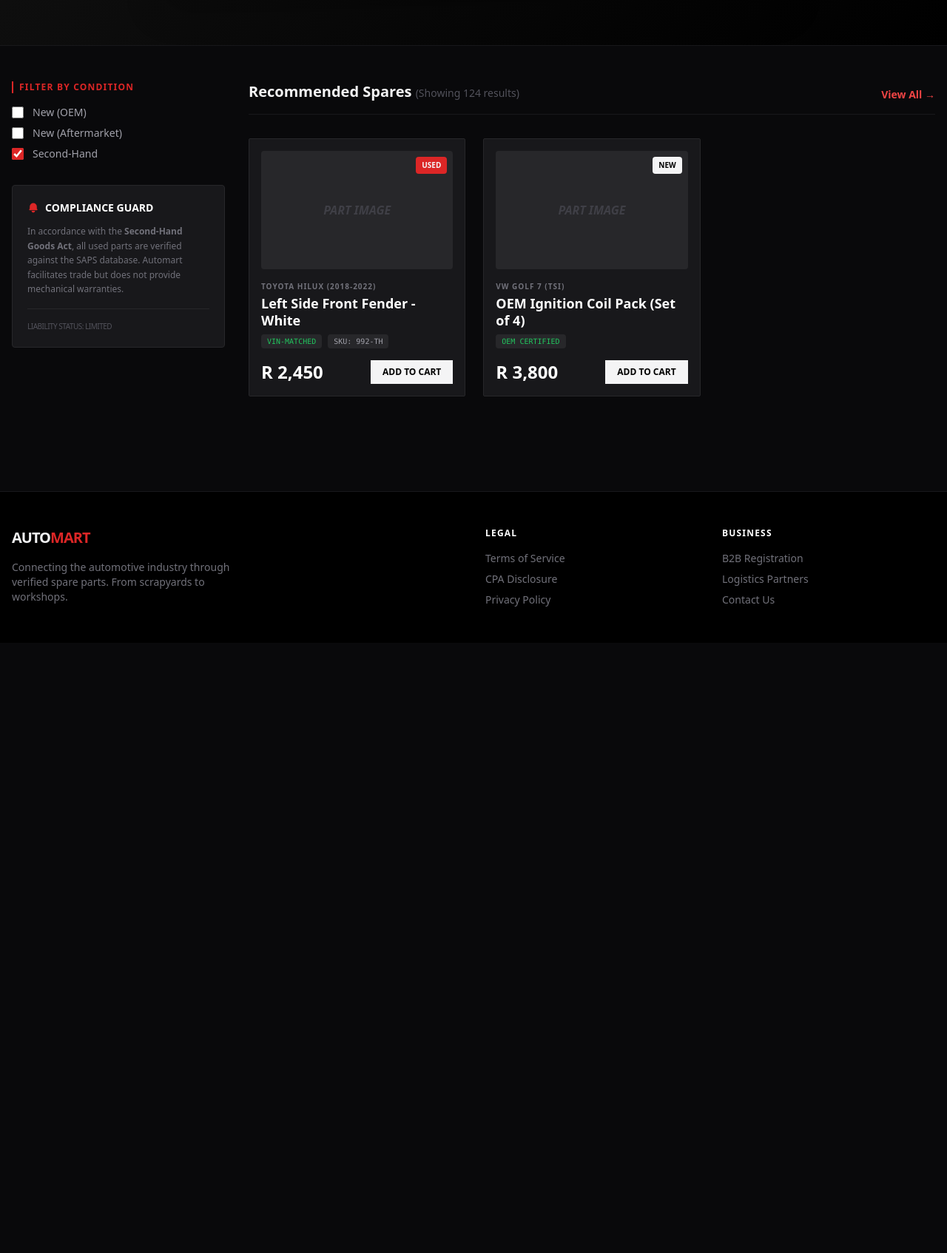
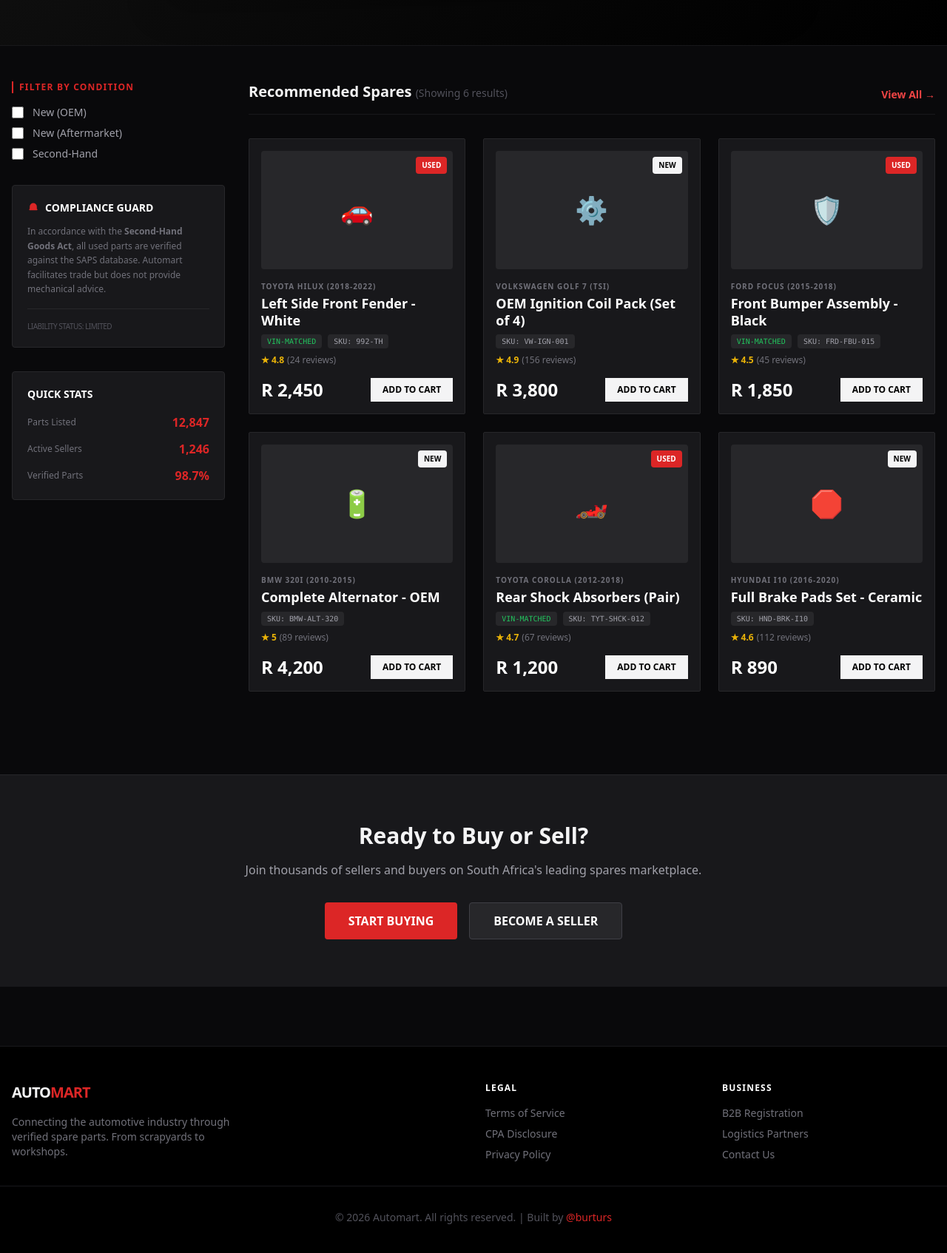
Before and after one commit to burturs/Automart, a plain HTML site: page index.html in a window 1280 px wide. Shown: the part 356-2050 px from the top of the page at 74% size. Before the commit the page ends 1225 px from the top, so only its background shows below. Drawn offline with nearby package versions, Linux system fonts and the light colour scheme.

Commit message:
Enhance index.html with integrated search, filters, and product rendering

```diff
--- a/index.html
+++ b/index.html
@@ -12,6 +12,19 @@
         .part-card:hover {
             border-color: #dc2626;
             transform: translateY(-2px);
+        }
+        @keyframes slideIn {
+            from {
+                opacity: 0;
+                transform: translateY(-10px);
+            }
+            to {
+                opacity: 1;
+                transform: translateY(0);
+            }
+        }
+        .notification {
+            animation: slideIn 0.3s ease-out;
         }
     </style>
 </head>
@@ -35,6 +48,7 @@
 
             <div class="flex items-center space-x-4">
                 <button class="text-sm font-bold text-zinc-400 hover:text-white px-4">LOGIN</button>
+                <button data-cart-btn class="bg-red-600 hover:bg-red-700 text-white px-4 py-2 rounded-sm font-bold text-sm transition uppercase">Cart (0)</button>
                 <button class="bg-red-600 hover:bg-red-700 text-white px-6 py-2 rounded-sm font-bold text-sm transition uppercase">Sell Parts</button>
             </div>
         </div>
@@ -48,14 +62,19 @@
 
             <!-- Spares Search Flow -->
             <div class="bg-zinc-900 p-2 rounded-lg shadow-2xl flex flex-col md:flex-row gap-2">
-                <select class="bg-zinc-800 border-none rounded p-4 text-white flex-1 focus:ring-2 focus:ring-red-600">
-                    <option>Select Make (e.g. Toyota)</option>
+                <select data-filter-make class="bg-zinc-800 border-none rounded p-4 text-white flex-1 focus:ring-2 focus:ring-red-600">
+                    <option value="all">Select Make (e.g. Toyota)</option>
+                    <option value="Toyota">Toyota</option>
+                    <option value="Volkswagen">Volkswagen</option>
+                    <option value="Ford">Ford</option>
+                    <option value="BMW">BMW</option>
+                    <option value="Hyundai">Hyundai</option>
                 </select>
-                <select class="bg-zinc-800 border-none rounded p-4 text-white flex-1 focus:ring-2 focus:ring-red-600">
+                <select data-filter-model class="bg-zinc-800 border-none rounded p-4 text-white flex-1 focus:ring-2 focus:ring-red-600">
                     <option>Select Model (e.g. Hilux)</option>
                 </select>
-                <input type="text" placeholder="Part name (e.g. Alternator)" class="bg-zinc-800 border-none rounded p-4 text-white flex-[2] focus:ring-2 focus:ring-red-600">
-                <button class="bg-red-600 hover:bg-red-700 px-8 py-4 rounded font-bold uppercase tracking-tighter">Search</button>
+                <input type="text" data-filter-part placeholder="Part name (e.g. Alternator)" class="bg-zinc-800 border-none rounded p-4 text-white flex-[2] focus:ring-2 focus:ring-red-600">
+                <button data-search-btn class="bg-red-600 hover:bg-red-700 px-8 py-4 rounded font-bold uppercase tracking-tighter">Search</button>
             </div>
         </div>
     </header>
@@ -69,13 +88,13 @@
                 <h3 class="text-red-600 font-bold uppercase text-xs tracking-widest mb-4 border-l-2 border-red-600 pl-2">Filter by Condition</h3>
                 <div class="space-y-2">
                     <label class="flex items-center space-x-3 text-sm text-zinc-400 hover:text-white cursor-pointer">
-                        <input type="checkbox" class="accent-red-600 w-4 h-4"> <span>New (OEM)</span>
+                        <input type="checkbox" data-condition-filter="new" class="accent-red-600 w-4 h-4"> <span>New (OEM)</span>
                     </label>
                     <label class="flex items-center space-x-3 text-sm text-zinc-400 hover:text-white cursor-pointer">
-                        <input type="checkbox" class="accent-red-600 w-4 h-4"> <span>New (Aftermarket)</span>
+                        <input type="checkbox" data-condition-filter="new" class="accent-red-600 w-4 h-4"> <span>New (Aftermarket)</span>
                     </label>
                     <label class="flex items-center space-x-3 text-sm text-zinc-400 hover:text-white cursor-pointer">
-                        <input type="checkbox" checked class="accent-red-600 w-4 h-4"> <span>Second-Hand</span>
+                        <input type="checkbox" data-condition-filter="used" class="accent-red-600 w-4 h-4"> <span>Second-Hand</span>
                     </label>
                 </div>
             </div>
@@ -83,14 +102,35 @@
             <!-- REGULATION INFO BOX -->
             <div class="bg-zinc-900 border border-zinc-800 p-5 rounded">
                 <h4 class="text-white font-bold text-sm mb-3 uppercase flex items-center">
-                    <svg class="w-4 h-4 mr-2 text-red-600" fill="currentColor" viewBox="0 0 20 20"><path d="M10 2a6 6 0 00-6 6v3.586l-.707.707A1 1 0 004 14h12a1 1 0 00.707-1.707L16 11.586V8a6 6 0 00-6-6zM10 18a3 3 0 01-3-3h6a3 3 0 01-3 3z"></path></svg>
+                    <svg class="w-4 h-4 mr-2 text-red-600" fill="currentColor" viewBox="0 0 20 20">
+                        <path d="M10 2a6 6 0 00-6 6v3.586l-.707.707A1 1 0 004 14h12a1 1 0 00.707-1.707L16 11.586V8a6 6 0 00-6-6z"></path>
+                    </svg>
                     Compliance Guard
                 </h4>
                 <p class="text-xs text-zinc-500 leading-relaxed">
-                    In accordance with the <strong>Second-Hand Goods Act</strong>, all used parts are verified against the SAPS database. Automart facilitates trade but does not provide mechanical warranties.
+                    In accordance with the <strong>Second-Hand Goods Act</strong>, all used parts are verified against the SAPS database. Automart facilitates trade but does not provide mechanical advice.
                 </p>
                 <div class="mt-4 pt-4 border-t border-zinc-800">
                     <p class="text-[10px] text-zinc-600 uppercase tracking-tighter">Liability Status: Limited</p>
+                </div>
+            </div>
+
+            <!-- QUICK STATS -->
+            <div class="bg-zinc-900 border border-zinc-800 p-5 rounded">
+                <h4 class="text-white font-bold text-sm mb-4 uppercase">Quick Stats</h4>
+                <div class="space-y-3">
+                    <div class="flex justify-between items-center">
+                        <span class="text-xs text-zinc-500">Parts Listed</span>
+                        <span class="font-bold text-red-600">12,847</span>
+                    </div>
+                    <div class="flex justify-between items-center">
+                        <span class="text-xs text-zinc-500">Active Sellers</span>
+                        <span class="font-bold text-red-600">1,246</span>
+                    </div>
+                    <div class="flex justify-between items-center">
+                        <span class="text-xs text-zinc-500">Verified Parts</span>
+                        <span class="font-bold text-red-600">98.7%</span>
+                    </div>
                 </div>
             </div>
         </aside>
@@ -98,48 +138,27 @@
         <!-- PRODUCT GRID -->
         <section class="lg:col-span-3">
             <div class="flex justify-between items-end mb-8 border-b border-zinc-900 pb-4">
-                <h2 class="text-xl font-bold">Recommended Spares <span class="text-zinc-600 text-sm font-normal">(Showing 124 results)</span></h2>
-                <span class="text-red-500 text-sm font-bold cursor-pointer">View All →</span>
+                <h2 class="text-xl font-bold">Recommended Spares <span class="text-zinc-600 text-sm font-normal" id="result-count">(Showing 6 results)</span></h2>
+                <span class="text-red-500 text-sm font-bold cursor-pointer hover:text-red-400">View All →</span>
             </div>
 
-            <div class="grid grid-cols-1 md:grid-cols-2 xl:grid-cols-3 gap-6">
-                <!-- PART CARD EXAMPLE -->
-                <div class="bg-zinc-900 border border-zinc-800 p-4 rounded-sm part-card transition duration-300">
-                    <div class="h-40 bg-zinc-800 rounded mb-4 overflow-hidden relative">
-                        <span class="absolute top-2 right-2 bg-red-600 text-[10px] font-bold px-2 py-1 rounded">USED</span>
-                        <div class="w-full h-full flex items-center justify-center text-zinc-700 font-bold italic">PART IMAGE</div>
-                    </div>
-                    <p class="text-zinc-500 text-[10px] uppercase font-bold tracking-widest mb-1">Toyota Hilux (2018-2022)</p>
-                    <h3 class="text-white font-bold text-lg leading-tight mb-2">Left Side Front Fender - White</h3>
-                    <div class="flex items-center space-x-2 mb-4">
-                        <span class="bg-zinc-800 text-green-500 text-[10px] font-mono px-2 py-0.5 rounded">VIN-MATCHED</span>
-                        <span class="bg-zinc-800 text-zinc-400 text-[10px] font-mono px-2 py-0.5 rounded">SKU: 992-TH</span>
-                    </div>
-                    <div class="flex justify-between items-center mt-4">
-                        <span class="text-2xl font-black text-white">R 2,450</span>
-                        <button class="bg-zinc-100 text-black hover:bg-red-600 hover:text-white px-4 py-2 text-xs font-black uppercase transition-colors">Add to Cart</button>
-                    </div>
-                </div>
-
-                <!-- Repeat Card (Simplified) -->
-                <div class="bg-zinc-900 border border-zinc-800 p-4 rounded-sm part-card transition duration-300">
-                    <div class="h-40 bg-zinc-800 rounded mb-4 overflow-hidden relative">
-                        <span class="absolute top-2 right-2 bg-zinc-100 text-black text-[10px] font-bold px-2 py-1 rounded">NEW</span>
-                        <div class="w-full h-full flex items-center justify-center text-zinc-700 font-bold italic">PART IMAGE</div>
-                    </div>
-                    <p class="text-zinc-500 text-[10px] uppercase font-bold tracking-widest mb-1">VW Golf 7 (TSI)</p>
-                    <h3 class="text-white font-bold text-lg leading-tight mb-2">OEM Ignition Coil Pack (Set of 4)</h3>
-                    <div class="flex items-center space-x-2 mb-4">
-                        <span class="bg-zinc-800 text-green-500 text-[10px] font-mono px-2 py-0.5 rounded">OEM CERTIFIED</span>
-                    </div>
-                    <div class="flex justify-between items-center mt-4">
-                        <span class="text-2xl font-black text-white">R 3,800</span>
-                        <button class="bg-zinc-100 text-black hover:bg-red-600 hover:text-white px-4 py-2 text-xs font-black uppercase transition-colors">Add to Cart</button>
-                    </div>
-                </div>
+            <div data-product-grid class="grid grid-cols-1 md:grid-cols-2 xl:grid-cols-3 gap-6">
+                <!-- Products will be rendered here by JavaScript -->
             </div>
         </section>
     </main>
+
+    <!-- CTA SECTION -->
+    <section class="bg-zinc-900 border-t border-zinc-800 py-16 mt-16">
+        <div class="max-w-4xl mx-auto px-4 text-center">
+            <h2 class="text-3xl font-black mb-4">Ready to Buy or Sell?</h2>
+            <p class="text-zinc-400 mb-8">Join thousands of sellers and buyers on South Africa's leading spares marketplace.</p>
+            <div class="flex gap-4 justify-center flex-wrap">
+                <button class="bg-red-600 hover:bg-red-700 text-white px-8 py-3 rounded font-bold uppercase">Start Buying</button>
+                <button class="bg-zinc-800 hover:bg-zinc-700 text-white px-8 py-3 rounded font-bold uppercase border border-zinc-700">Become a Seller</button>
+            </div>
+        </div>
+    </section>
 
     <!-- FOOTER -->
     <footer class="bg-black border-t border-zinc-900 mt-20 py-12">
@@ -165,7 +184,11 @@
                 </ul>
             </div>
         </div>
+        <div class="border-t border-zinc-900 mt-8 pt-8">
+            <p class="text-center text-zinc-600 text-sm">© 2026 Automart. All rights reserved. | Built by <a href="https://github.com/burturs" class="text-red-600 hover:underline">@burturs</a></p>
+        </div>
     </footer>
 
+    <script src="app.js"></script>
 </body>
 </html>
```
